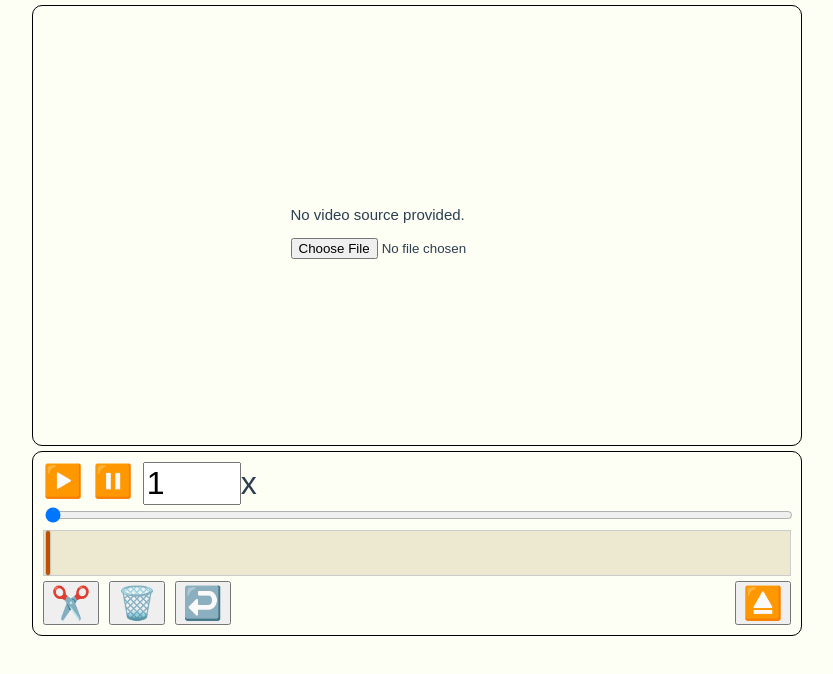
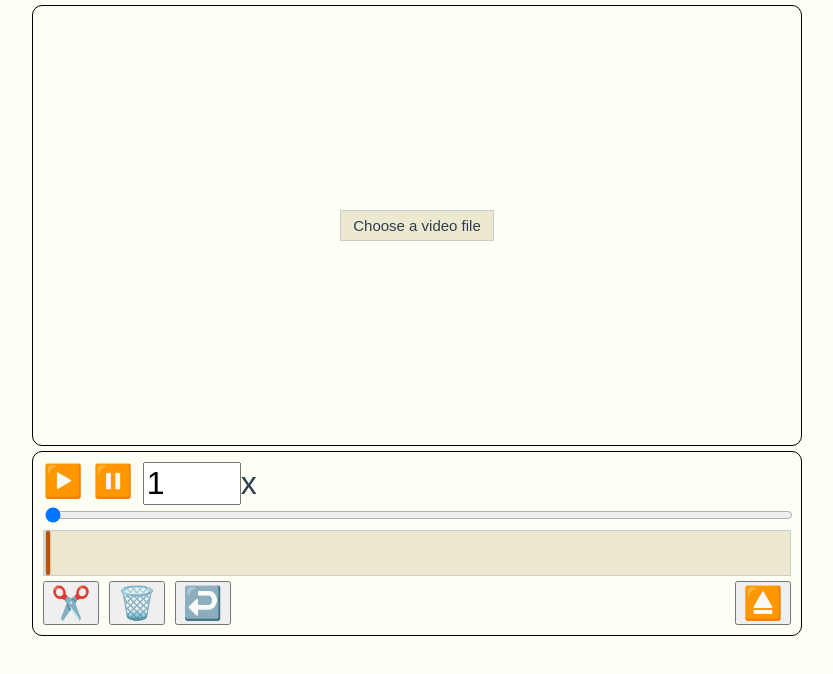
Before and after one commit to WilliamTuominiemi/Vustu, a Vue app: page / in a window 1280 px wide. Shown: the top 674 px of the page, without its empty margins (223-1056 px from the left). Built offline with nearby package versions, Linux system fonts and the light colour scheme.

Commit message:
ui improvements

```diff
--- a/src/assets/base.css
+++ b/src/assets/base.css
@@ -12,11 +12,13 @@ body {
   margin: 0;
 }
 
-.clickable {
+.clickable,
+button {
   cursor: pointer;
   transition: transform 0.1s ease-in-out;
 }
 
-.clickable:active {
+.clickable:active,
+button:active {
   transform: scale(0.95);
 }
--- a/src/components/Editor/TimelineEditor.vue
+++ b/src/components/Editor/TimelineEditor.vue
@@ -105,12 +105,12 @@ function ejectVideo() {
   </div>
   <div class="buttons">
     <div class="editing-buttons">
-      <button @click="addCut()">✂️</button>
-      <button @click="removePart()">🗑️</button>
-      <button @click="returnRemovedPart()">↩️</button>
+      <button @click="addCut()" title="Create cut">✂️</button>
+      <button @click="removePart()" title="Remove part">🗑️</button>
+      <button @click="returnRemovedPart()" title="Return removed part">↩️</button>
     </div>
     <div class="management-buttons">
-      <button @click="ejectVideo">⏏️</button>
+      <button @click="ejectVideo" title="Remove video from timeline">⏏️</button>
     </div>
   </div>
 </template>
--- a/src/components/Editor/VideoControls.vue
+++ b/src/components/Editor/VideoControls.vue
@@ -2,11 +2,12 @@
   <div class="controls">
     <div class="playback-controls">
       <div class="playback-buttons">
-        <div class="clickable" @click="$emit('play')">▶️</div>
-        <div class="clickable" @click="$emit('pause')">⏸️</div>
+        <div class="clickable" @click="$emit('play')" title="Play">▶️</div>
+        <div class="clickable" @click="$emit('pause')" title="Pause">⏸️</div>
         <div>
           <input
             id="playback-rate"
+            title="Playback rate"
             type="number"
             min="0.25"
             max="8"
--- a/src/components/Editor/VideoPreview.vue
+++ b/src/components/Editor/VideoPreview.vue
@@ -73,15 +73,18 @@ onUnmounted(() => {
       <source :src="localSrc" type="video/mp4" />
       Your browser does not support the video tag.
     </video>
-    <div v-else>
-      <p>No video source provided.</p>
+    <div v-else class="videoUpload">
+      <label for="video-upload" class="videoInput clickable">
+        Choose a video file
         <input
           type="file"
           id="video-upload"
           name="video-upload"
           accept="video/mp4,video/webm,video/ogg,image/gif"
           @change="onFileChange"
+          style="display: none"
         />
+      </label>
     </div>
   </div>
 </template>
@@ -107,4 +110,21 @@ video {
   object-fit: cover;
   display: block;
 }
+
+.videoUpload {
+  width: 100%;
+  height: 100%;
+  display: flex;
+  flex-direction: column;
+  justify-content: center;
+  align-items: center;
+}
+
+.videoInput {
+  cursor: pointer;
+  display: inline-block;
+  padding: 6px 12px;
+  background: #ede8d0;
+  border: 1px solid #ccc;
+}
 </style>
```
Lines whose indentation alone changed are shown as unchanged.
